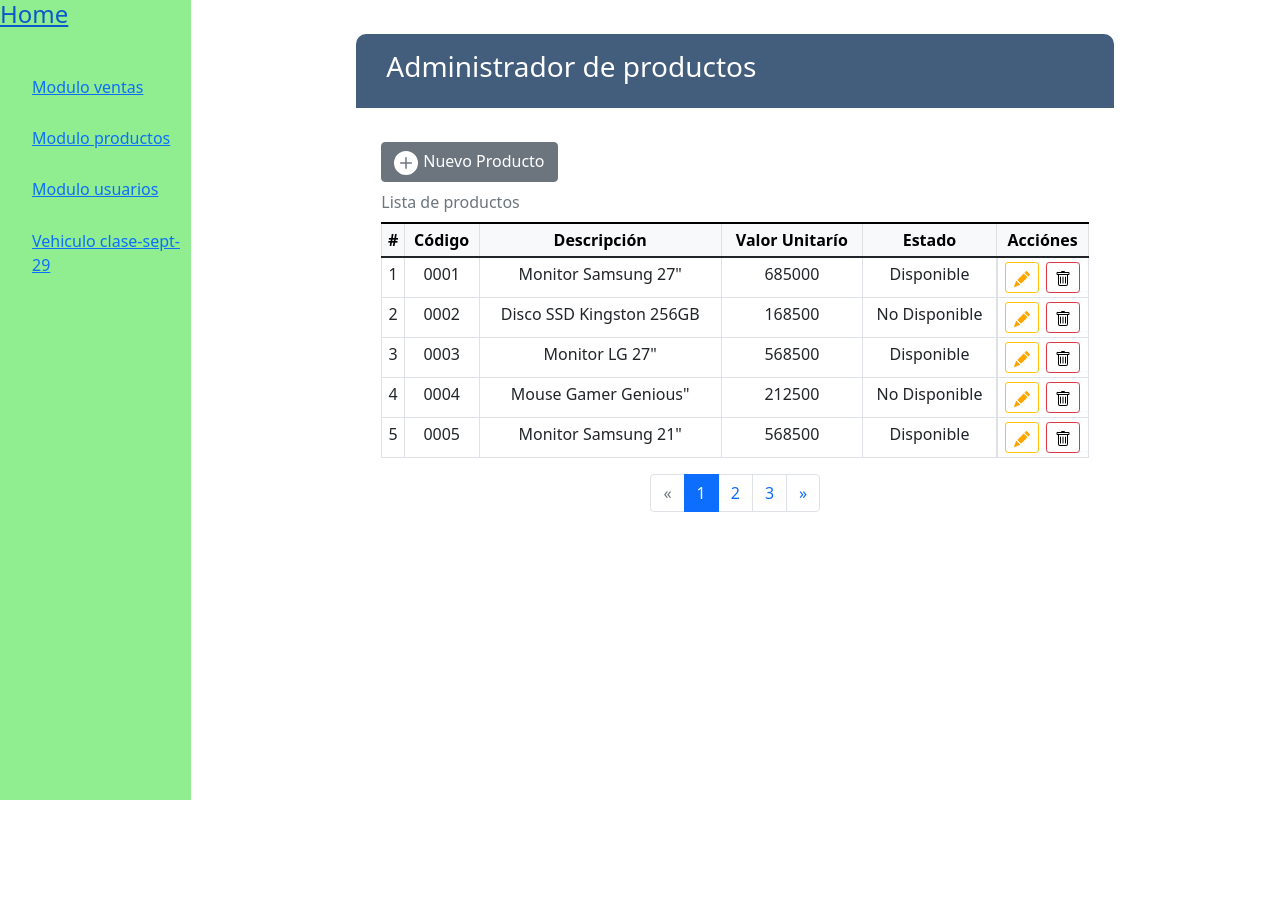
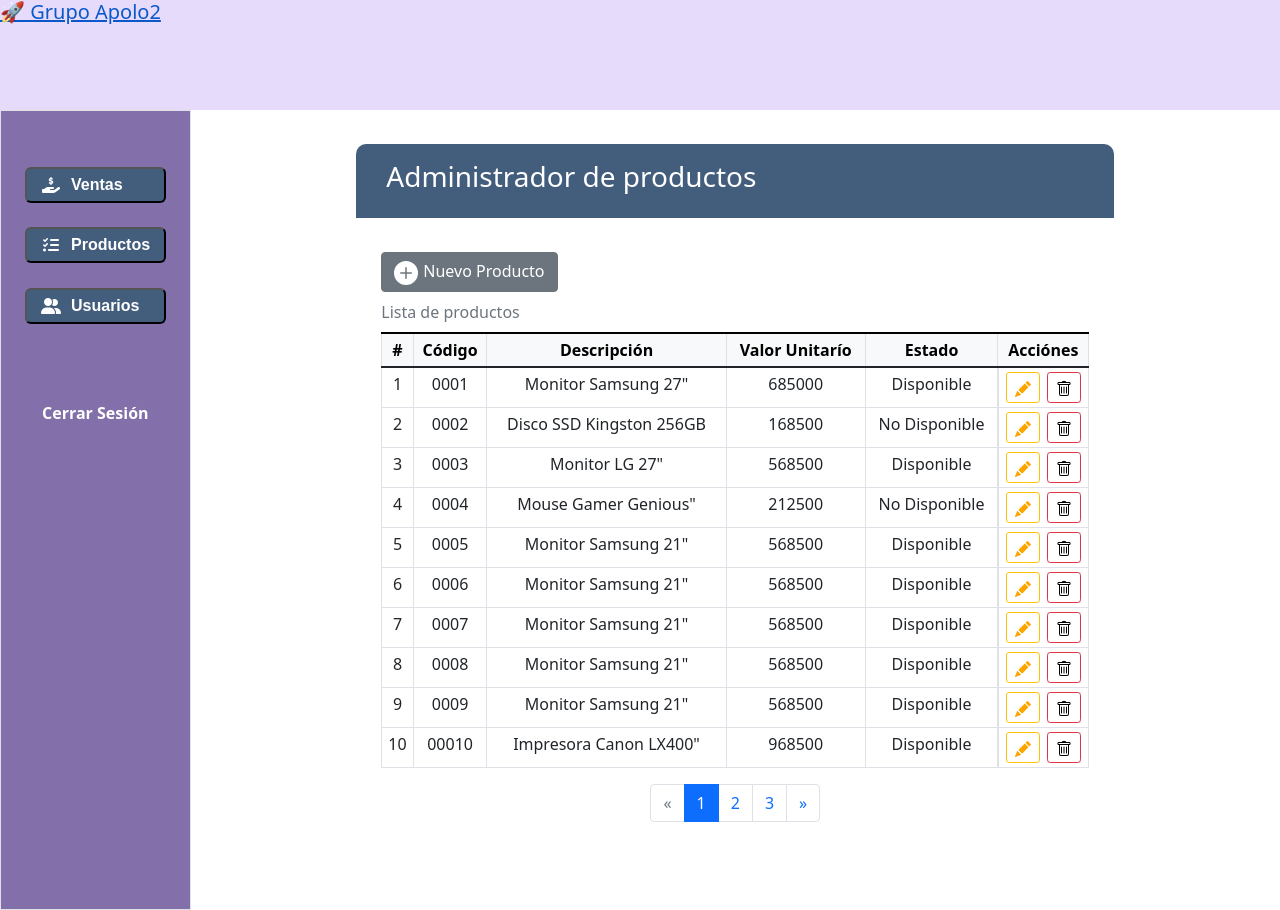
Before and after one commit to apolo-2/apolo2, a React (Create React App) app: page /admin/productos in a window 1280 px wide. Before the commit the page ends 800 px from the top, so only its background shows below. Built offline with nearby package versions, Linux system fonts and the light colour scheme.

Commit message:
feat sidebar add styles by  Korina

```diff
--- a/public/index.html
+++ b/public/index.html
@@ -15,6 +15,7 @@
       user's mobile device or desktop. See https://developers.google.com/web/fundamentals/web-app-manifest/
     -->
     <link rel="manifest" href="%PUBLIC_URL%/manifest.json" />
+    <script src="https://kit.fontawesome.com/8723c1527a.js" crossorigin="anonymous"></script>
     <!--
       Notice the use of %PUBLIC_URL% in the tags above.
       It will be replaced with the URL of the `public` folder during the build.
--- a/src/components/Sidebar.jsx
+++ b/src/components/Sidebar.jsx
@@ -1,26 +1,72 @@
-// import logo from 'media/apolo_logo.png';
+import logo from 'media/apolo_logo.png';
 import { Link } from 'react-router-dom';
 
 const Sidebar = () => {
   return (
     <aside id="sidebar">
-        <h4> <a href="/">Home</a></h4>
-        <ul>
-          <li>
-            <Link to='/admin/ventas'>Modulo ventas </Link>
-          </li>
-          <li>
-            <Link to='/admin/productos'>Modulo productos </Link>
-          </li>
-          <li>
-            <Link to='/admin/usuarios'>Modulo usuarios </Link>
-          </li>
-          <li>
-            <Link to='/admin/clase-sept-29'>Vehiculo clase-sept-29</Link>
-          </li>
-        </ul>
+      <nav className='hidden sm:flex sm:w-72 border border-gray-300 h-full flex-col bg-gray-200 p-4 sidebar'>
+        <Link to='/admin'>
+          {/* <ImagenLogo /> */}
+        </Link>
+
+        <div className='my-4 menu-items'>
+          <Ruta icono='fas fa-hand-holding-usd' ruta='/admin/ventas' nombre='Ventas' />
+          <Ruta icono='fas fa-tasks' ruta='/admin/productos' nombre='Productos' />
+          <Ruta icono='fas fa-user-friends' ruta='/admin/usuarios' nombre='Usuarios' />
+        </div>
+        <br />
+        <br />
+        <h6><Link to='/'>Cerrar Sesión</Link></h6>
+      </nav>
     </aside>
   );
 };
 
+const Ruta = ({ icono, ruta, nombre }) => {
+  return (
+    <Link to={ruta}>
+      <button className='p-1 my-2 bg-indigo-700 hover:bg-indigo-900 flex w-full items-center text-white rounded-md btn_menu'>
+        <i className={`${icono} w-10`} />
+        {nombre}
+      </button>
+    </Link>
+  );
+};
+
 export default Sidebar;
+
+
+
+// const Sidebar = () => {
+//   return (
+//     <aside id="sidebar">
+//         <h4> <a href="/">Menu</a></h4>
+//         <ul>
+//           <li>
+//             <Link to='/admin/ventas'>
+//               <i class="fas fa-hand-holding-usd"></i>
+//                 Ventas
+//               </Link>
+//           </li>
+//           <li>
+//             <Link to='/admin/productos'>
+//               <i class="fas fa-tasks"></i>
+//                 Productos
+//             </Link>
+//           </li>
+//           <li>
+//             <Link to='/admin/usuarios'>
+
+//               <i class="fas fa-user-friends"></i>
+//               Usuarios
+//             </Link>
+//           </li>
+//           <li>
+//             <Link to='/admin/clase-sept-29'><i class="fas fa-sign-out-alt"></i>Cerrar Sesión</Link>
+//           </li>
+//         </ul>
+//     </aside>
+//   );
+// };
+
+// export default Sidebar;
--- a/src/layouts/PrivateLayout.jsx
+++ b/src/layouts/PrivateLayout.jsx
@@ -1,14 +1,16 @@
 import React from 'react';
 import Sidebar from 'components/Sidebar';
-// import Header from 'components/Header';
+import Header from 'components/Header';
 
 const PrivateLayout = ({ children }) => {
   return (
-    <div className="columnContainer">
-      <div className='flexContainer'>
-          {/* <Header /> */}
-          <Sidebar />
-          <main>{children}</main>
+    <div>
+      <Header />
+      <div className="columnContainer">
+        <div className='flexContainer'>
+            <Sidebar />
+            <main>{children}</main>
+        </div>
       </div>
     </div>
   );
--- a/src/pages/admin/Productos.jsx
+++ b/src/pages/admin/Productos.jsx
@@ -33,6 +33,36 @@ const productosBackend = [
     codigo: '0005',
     descripcion: 'Monitor Samsung 21"',
     valorUnit: 568500,
+    estado: 'Disponible',
+  },
+  {
+    codigo: '0006',
+    descripcion: 'Monitor Samsung 21"',
+    valorUnit: 568500,
+    estado: 'Disponible',
+  },
+  {
+    codigo: '0007',
+    descripcion: 'Monitor Samsung 21"',
+    valorUnit: 568500,
+    estado: 'Disponible',
+  },
+  {
+    codigo: '0008',
+    descripcion: 'Monitor Samsung 21"',
+    valorUnit: 568500,
+    estado: 'Disponible',
+  },
+  {
+    codigo: '0009',
+    descripcion: 'Monitor Samsung 21"',
+    valorUnit: 568500,
+    estado: 'Disponible',
+  },
+  {
+    codigo: '0010',
+    descripcion: 'Impresora Canon LX400"',
+    valorUnit: 968500,
     estado: 'Disponible',
   },
 
--- a/src/styles/styles.css
+++ b/src/styles/styles.css
@@ -55,6 +55,7 @@ body {
 }
 /* FIN CSS login bootstrap  ejemplo de login con usuario y contraseña, como referencia.  BORRAR*/
 
+
 /* custom login con gmail, del index */
 #loginForm{
     margin-top: 10%;
@@ -63,6 +64,7 @@ body {
   height: 27px;
   margin-right: 10px;
 }
+
 
 /* daniel css segun tailwind */
 .mainContainer {
@@ -76,25 +78,32 @@ body {
   overflow-y: scroll;
 }
 
+
 /* footer */
 footer{
   background-color: lightsalmon;
 }
+
+
+/* header */
 header{
-  background-color: lightgreen;
+  background-color: #e6dbfb;
+  height: 10%;
+  height: 110px;
+  /* border: medium solid gray; */
+
 }
-header a{
-  text-decoration: none;
-}
+
 
 /* sidebar */
 #sidebar{
   display: flex;
-  background-color:lightgreen;
+  background-color:#836fa9;
   flex-direction: column;
   /* justify-content: space-between;  */
   width: 14rem;
   /* height: 100%;  */
+
 }
 
 #sidebar > ul{
@@ -107,6 +116,69 @@ header a{
   justify-content: space-between;
 }
 
+#sidebar > ul > li > a{
+  /* color: white; */
+  /* text-decoration: none; */
+}
+
+#sidebar > nav{
+  /* display: none;  */
+  padding: 1rem;
+  /* background-color: #E5E7EB;  */
+  flex-direction: column;
+  height: 100%;
+  border-width: 1px;
+  border-color: #D1D5DB;
+}
+#sidebar .btn_menu{
+  display: flex;
+  padding: 0.25rem;
+  margin-top: 0.5rem;
+  margin-bottom: 0.5rem;
+  background-color: #435d7d;
+  color: white!important;
+  display: flex;
+  align-items: center;
+  width: 100%;
+  border-radius: 0.375rem;
+  font-weight: 600;
+  font-family: sans-serif;
+}
+#sidebar .btn_menu:hover{
+  background-color: #312E81;
+}
+.btn_menu i{
+  width: 2.5rem;
+}
+
+#sidebar nav a{
+  color: #FFFFFF;
+  text-decoration: none;
+}
+#sidebar h6{
+  text-align: center;
+  color: white;
+  font-weight: 600;
+}
+#sidebar h6:hover{
+
+  color: gray;
+  font-size: 1.05em;
+}
+
+#sidebar .menu-items{
+  display: flex;
+  flex-direction: column;
+  justify-content: space-between;
+  height: 23%;
+}
+
+
+/* @media (min-width: 640px) {
+  display: flex;
+  display: flex;
+  width: 18rem;
+} */
 
 
 /* custom content content, tailwind classes */
@@ -115,12 +187,14 @@ header a{
   width: 100vw;
   height: 100vh;
 }
+
 .flexContainer{
   display: flex;
   flex-wrap: nowrap;
   width: 100%;
   height: 100%;
 }
+
 .flexContainer > main{
   width: 100%;
 }
```
